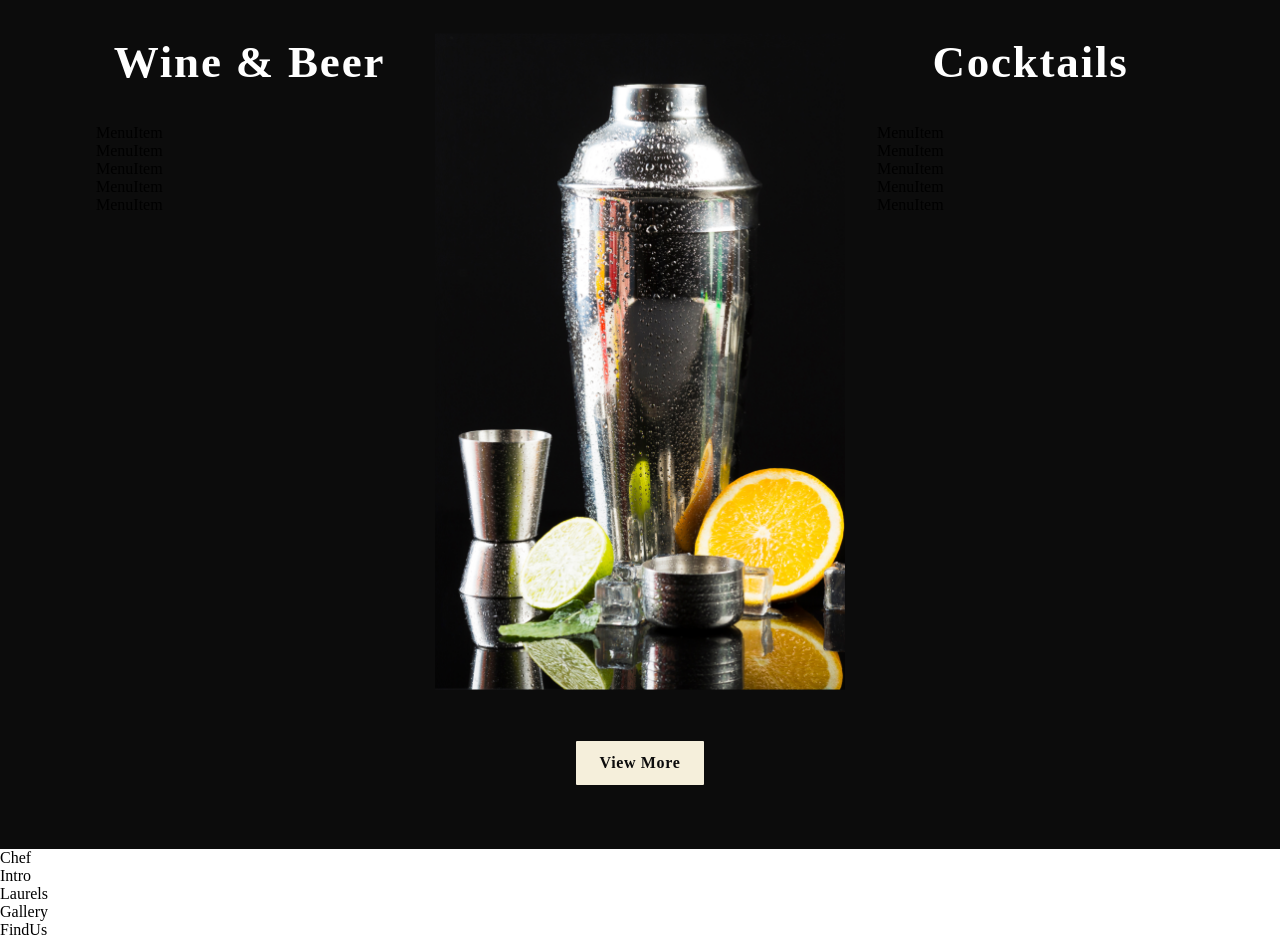
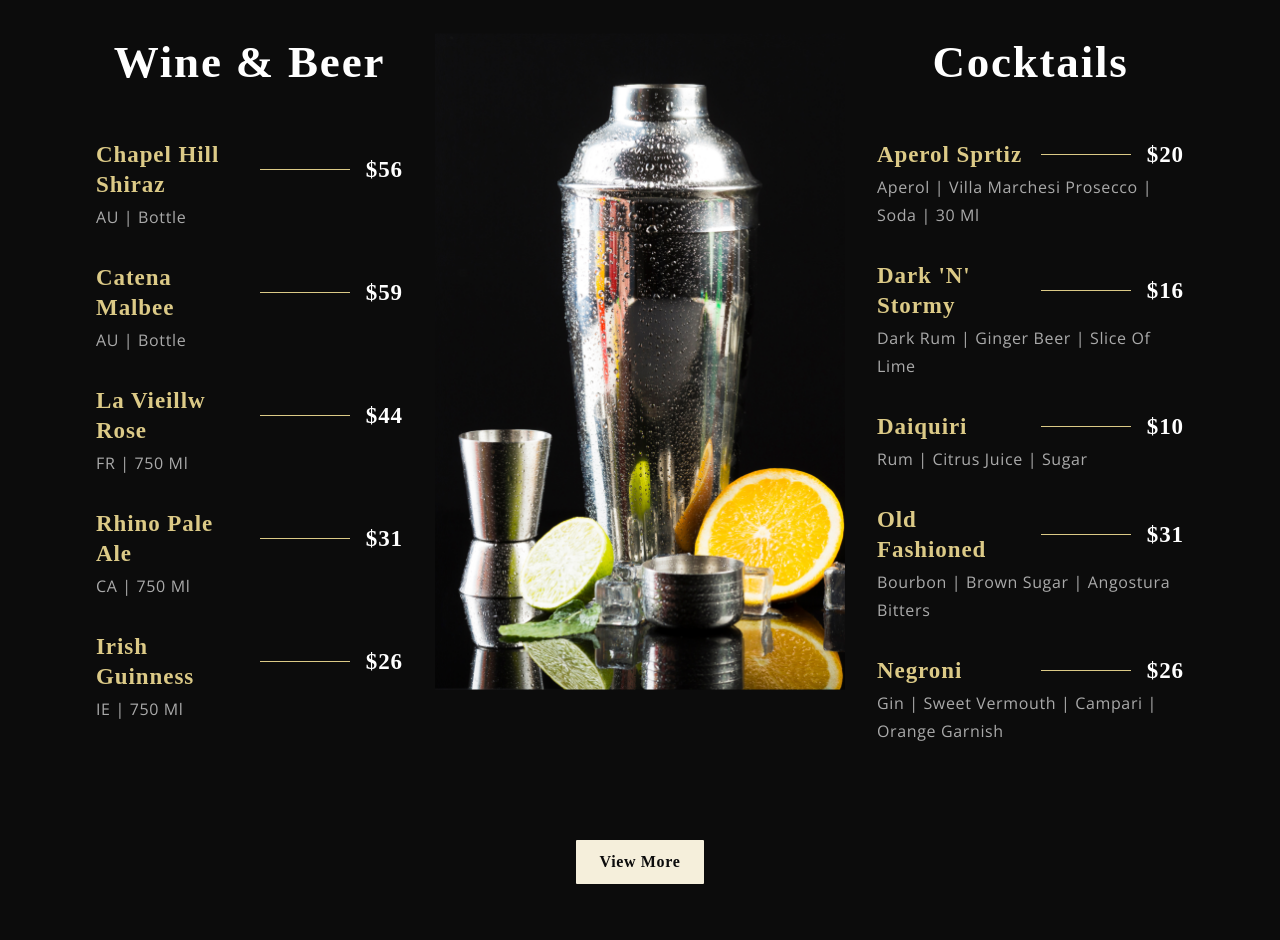
Before and after one commit to gautamyash/Resto_Manage, a React (Create React App) app: page / in a window 1280 px wide. Shown: the part 2240-3180 px from the top of the page. Built offline with nearby package versions, Linux system fonts and the light colour scheme; a web font is replaced by a local one.

Commit message:
Menu Items implementation

```diff
--- a/src/components/Menuitem/MenuItem.css
+++ b/src/components/Menuitem/MenuItem.css
@@ -0,0 +1,35 @@
+.app__menuitem {
+    width: 100%;
+    margin: 1rem 0;
+
+    display: flex;
+    flex-direction: column;
+}
+
+.app__menuitem-head {
+    display: flex;
+    justify-content: space-between;
+    align-items: center;
+}
+
+.app__menuitem-sub {
+    width: 100%;
+    margin-top: 0.2rem;
+}
+
+.app__menuitem-name {
+    flex: 1;
+}
+
+.app__menuitem-dash {
+    width: 90px;
+    height: 1px;
+    background: var(--color-golden);
+    margin: 0 1rem;
+}
+
+.app__menuitem-price {
+    display: flex;
+    justify-content: flex-end;
+    align-items: flex-end;
+}
--- a/src/components/Menuitem/MenuItem.jsx
+++ b/src/components/Menuitem/MenuItem.jsx
@@ -1,10 +1,27 @@
-import React from 'react';
+import React from "react";
 
-import './MenuItem.css';
+import "./MenuItem.css";
 
-const MenuItem = () => (
-  <div>
-    MenuItem
+const MenuItem = ({ title, price, tags }) => (
+  <div className="app__menuitem">
+    <div className="app__menuitem-head">
+      <div className="app__menuitem-name">
+        <p className="p__cormorant" style={{ color: "#DCCA87" }}>
+          {title}
+        </p>
+      </div>
+
+      <div className="app__menuitem-dash" />
+
+      <div className="app__menuitem-price">
+        <p className="p__cormorant">{price}</p>
+      </div>
+    </div>
+    <div className="app__menuitem-sub">
+      <p className="p__opensans" style={{ color: "#AAA" }}>
+        {tags}
+      </p>
+    </div>
   </div>
 );
 
```
